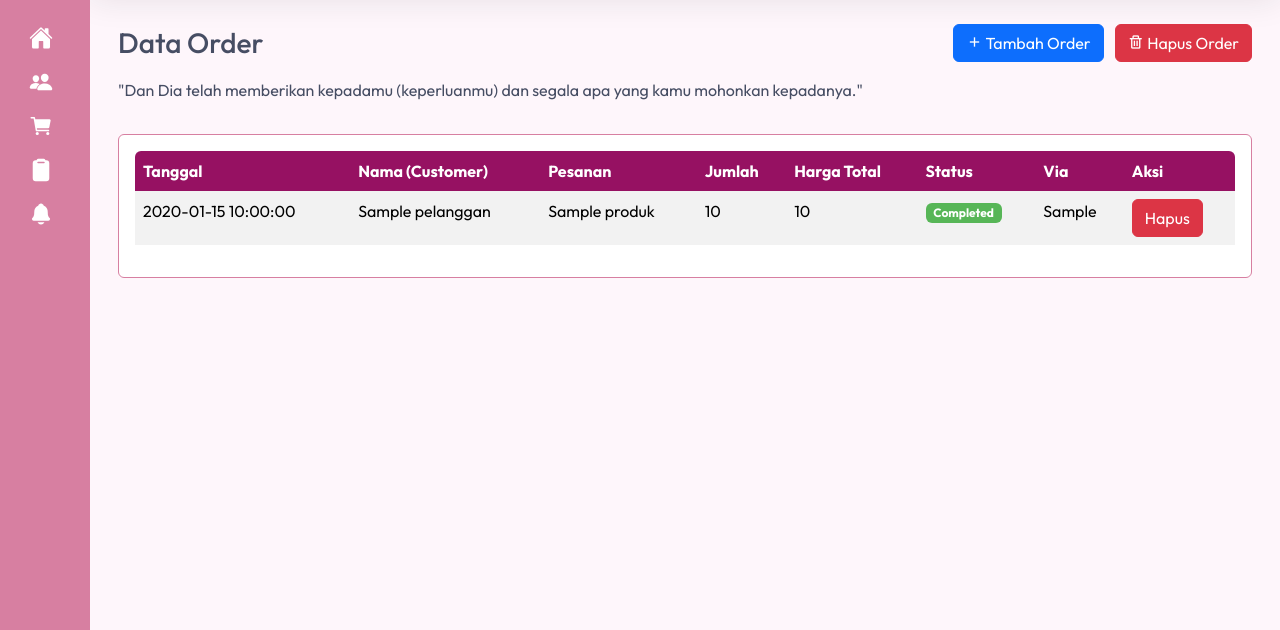
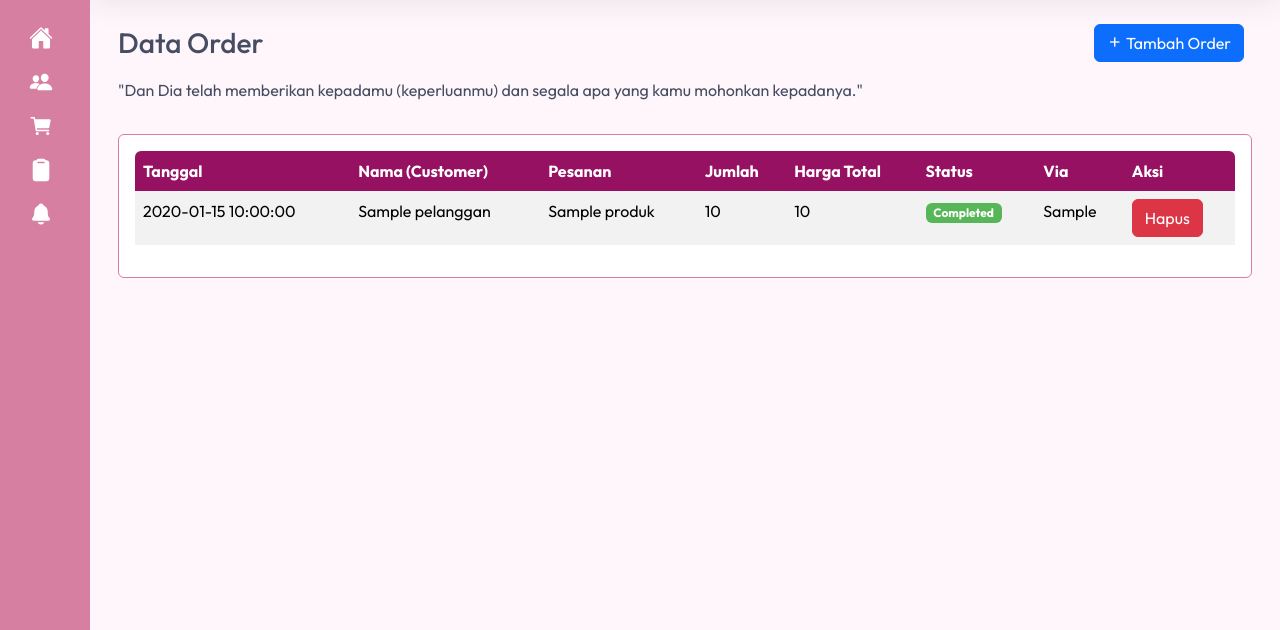
Before and after one commit to Muhammad5786/Dashboard, a PHP site: page /pages/order.php in a window 1280 px wide. Shown: the part 73-703 px from the top of the page. Run offline with PHP 8.4, Linux system fonts and the light colour scheme; tables that the repository leaves empty or names only in its code hold one stand-in row (values such as "Sample post").

Commit message:
fix tombol hapus order

```diff
--- a/pages/order.php
+++ b/pages/order.php
@@ -205,9 +205,6 @@
                             <button class="btn btn-primary me-2" data-bs-toggle="modal" data-bs-target="#modalTambahOrder">
                                 <i class="bx bx-plus"></i> Tambah Order
                             </button>
-                            <button class="btn btn-danger" data-bs-toggle="modal" data-bs-target="#modalHapusOrder">
-                                <i class="bx bx-trash"></i> Hapus Order
-                            </button>
                         </div>
                     </div>
                         <p class="fw-normal pb-3">"Dan Dia telah memberikan kepadamu (keperluanmu) dan segala apa yang kamu mohonkan kepadanya."</p>
```
